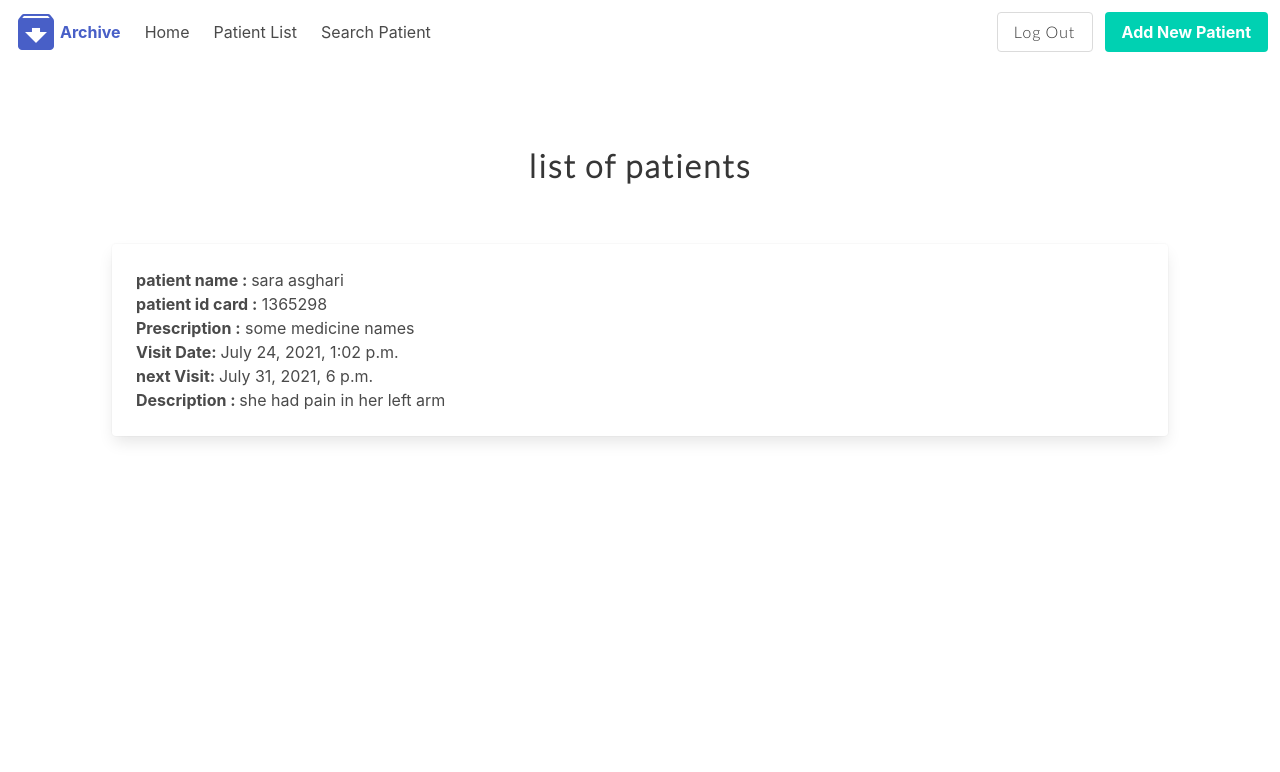
After one commit to saharfk/patient-archive, a Django app: page /patient/1/Prescription in a window 1280 px wide. The commit adds this page. Shown: the top 772 px of the page. Run offline with Django 3.2, Linux system fonts and the light colour scheme; a user stored in the database is signed in; data comes from the database, SQL or seed files in the repository; both versions use the stored data as it was after the commit; some libraries are stand-ins or nearby versions.

Commit message:
every thing is getting ok

```diff
--- a/patientArchive/patienthistory/models.py
+++ b/patientArchive/patienthistory/models.py
@@ -1,10 +1,8 @@
 from django.db import models
-import uuid
 from django.contrib.auth.models import User
 
 
 class Patient(models.Model):
-    #id = models.UUIDField(primary_key=True, default=uuid.uuid4, editable=False)
     drId = models.ForeignKey(User, on_delete=models.CASCADE, default=1)
     first_name = models.CharField(max_length=50, null=True, blank=True)
     last_name = models.CharField(max_length=50, null=True, blank=True)
@@ -19,9 +17,6 @@ class Patient(models.Model):
     def __str__(self):
         return f'{self.first_name} for dr.{self.drId.username} / id: {self.Id_card_number}'
 
-    # def get_absolute_url(self):
-    #     return reverse('postdetails', args=[str(self.id)])
-
 
 class PatientHistory(models.Model):
     PatientId = models.ForeignKey(Patient, on_delete=models.CASCADE, blank=True, null=True)
--- /dev/null
+++ b/patientArchive/patienthistory/templates/patienthistory/Prescription.html
@@ -0,0 +1,43 @@
+{% extends 'patienthistory/base.html' %}
+{% block content %}
+
+    <section class="section">
+        <div class="container">
+            <div class="columns is-mobile is-centered">
+                <div class="column">
+
+                    <br>
+                    <div class="column">
+
+                        <h1 class="title" style="text-align: center">
+                            list of patients
+                        </h1>
+                    </div>
+                    <section class="section">
+                        <div class="container">
+                            <div class="card">
+                                <div class="card-content">
+                                    <div class="content">
+                                       <b> patient name : </b>{{ username.first_name }} {{ username.last_name }} <br>
+                                       <b>patient id card :</b>  {{ username.Id_card_number }} <br>
+                                        <b>Prescription :</b> {{ history.Prescription }} <br>
+                                       <b>Visit Date: </b> {{ history.VisitDate }} <br>
+                                        {% if history.nextVisit %}
+                                           <b>next Visit: </b> {{ history.nextVisit }}<br>
+                                        {% endif %}
+                                        {% if history.Description %}
+                                           <b>Description : </b> {{ history.Description }} <br>
+                                        {% endif %}
+                                        {% if history.picture %}
+                                           <b>picture: </b> {{ history.picture }}
+                                        {% endif %}
+                                    </div>
+                                </div>
+                            </div>
+                        </div>
+                    </section>
+                </div>
+            </div>
+        </div>
+    </section>
+{% endblock %}
--- a/patientArchive/patienthistory/templates/patienthistory/base.html
+++ b/patientArchive/patienthistory/templates/patienthistory/base.html
@@ -68,12 +68,14 @@
                             </a>
 
                         </p>
+                        {% if request.resolver_match.url_name == 'patientHist' %}
                         <p class="control">
-                            <a href="{% url 'logout' %}" class="bd-tw-button button">
+                            <a href="{% url 'patientHistadd' username.id %}" class="bd-tw-button button">
                                 <span>Add Prescription</span>
                             </a>
 
                         </p>
+                        {% endif %}
                         <div class="buttons">
                             <a class="button is-primary" href="{% url 'addPatient' %}">
                                 <strong>Add New Patient</strong>
--- a/patientArchive/patienthistory/templates/patienthistory/patienthis.html
+++ b/patientArchive/patienthistory/templates/patienthistory/patienthis.html
@@ -31,7 +31,7 @@
                                     {% for history in allhistories %}
                                         <tr>
 
-                                            <td>{{ history.VisitDate }}</td>
+                                            <td><b><a href="{% url 'Prescription' history.id %}">{{ history.VisitDate }}</a></b></td>
 
                                         </tr>
                                     {% endfor %}
--- a/patientArchive/patienthistory/urls.py
+++ b/patientArchive/patienthistory/urls.py
@@ -8,4 +8,5 @@ urlpatterns = [
     path('add/', views.addPatient, name='addPatient'),
     path('<PatientId>/addVisit', views.patientHistadd, name='patientHistadd'),
     path('<PatientId>/history', views.PatientHistoryview, name='patientHist'),
+    path('<history>/Prescription', views.Prescription, name='Prescription'),
 ]
--- a/patientArchive/patienthistory/views.py
+++ b/patientArchive/patienthistory/views.py
@@ -135,3 +135,14 @@ def PatientHistoryview(request, PatientId):
                }
 
     return render(request, 'patienthistory/patienthis.html', context)
+
+
+@login_required
+def Prescription(request, history):
+    history = PatientHistory.objects.get(id=history)
+    username = Patient.objects.get(id=history.PatientId_id)
+    context = {'history': history,
+               'username': username
+               }
+
+    return render(request, 'patienthistory/Prescription.html', context)
```
Also changed, not shown: patientArchive/db.sqlite3.
